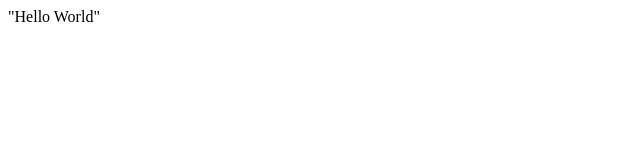
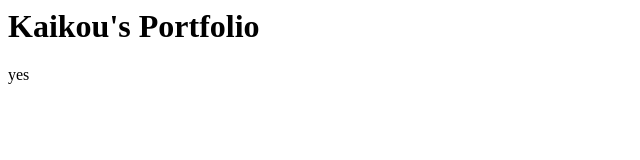
Before and after one commit to KaikouFox/KaikouFox.github.io, a plain HTML site: page index.html in a window 1280 px wide. Shown: the whole page, without its empty margins (0-640 px from the left). Drawn offline with Linux system fonts and the light colour scheme.

Commit message:
basis dingen toegevoegd

```diff
--- /dev/null
+++ b/css/opmaak.css
@@ -0,0 +1,3 @@
+h1 {
+  font-weight: bold;
+}
--- a/index.html
+++ b/index.html
@@ -1 +1,11 @@
-"Hello World"
+<html>
+  <head>
+    <meta charset="utf-8">
+    <title>Een eerste pagina!</title>
+    <link rel="stylesheet" href="css/opmaak.css" type="text/css">
+  </head>
+  <body>
+    <h1>Kaikou's Portfolio</h1>
+    <p>yes</p>
+  </body>
+</html>
```
